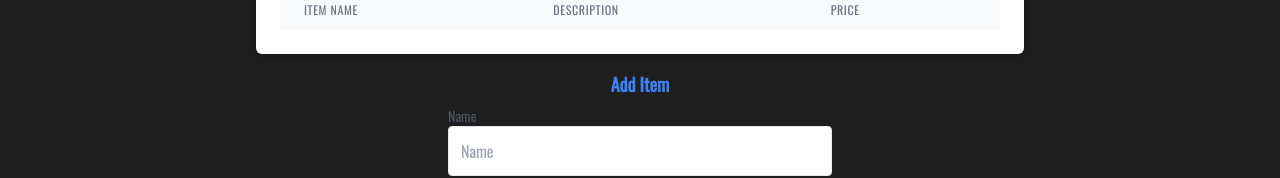
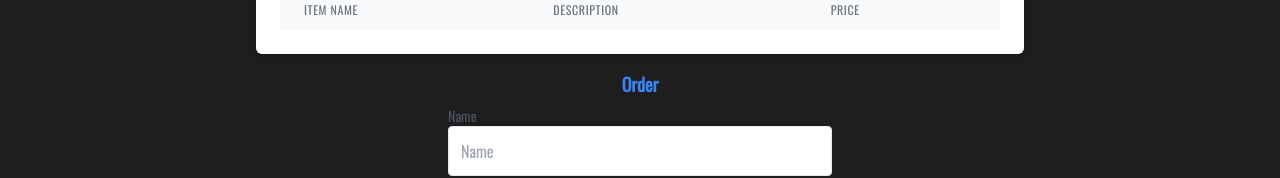
Before and after one commit to RehanyTamas/online-marketplace, a React (Create React App) app in the folder frontend/: page /cart in a window 1280 px wide. Shown: the part 146-324 px from the top of the page. Built offline with nearby package versions, Linux system fonts and the light colour scheme; a web font is replaced by a local one.

Commit message:
replace Add item line

```diff
--- a/frontend/src/pages/Cart.jsx
+++ b/frontend/src/pages/Cart.jsx
@@ -125,7 +125,7 @@ return (
             </table>
         </div>
         <div className="mt-4">
-            <h3 className="text-blue-500 text-lg font-semibold mb-2 flex flex-col items-center">Add Item</h3>
+            <h3 className="text-blue-500 text-lg font-semibold mb-2 flex flex-col items-center">Order</h3>
             <form className='flex flex-col items-center' onSubmit={(e) => { e.preventDefault(); handleInvoice(e); }}>
                 <div className="mb-4 w-96">
                     <label className="block text-sm font-medium text-gray-600">Name</label>
```
